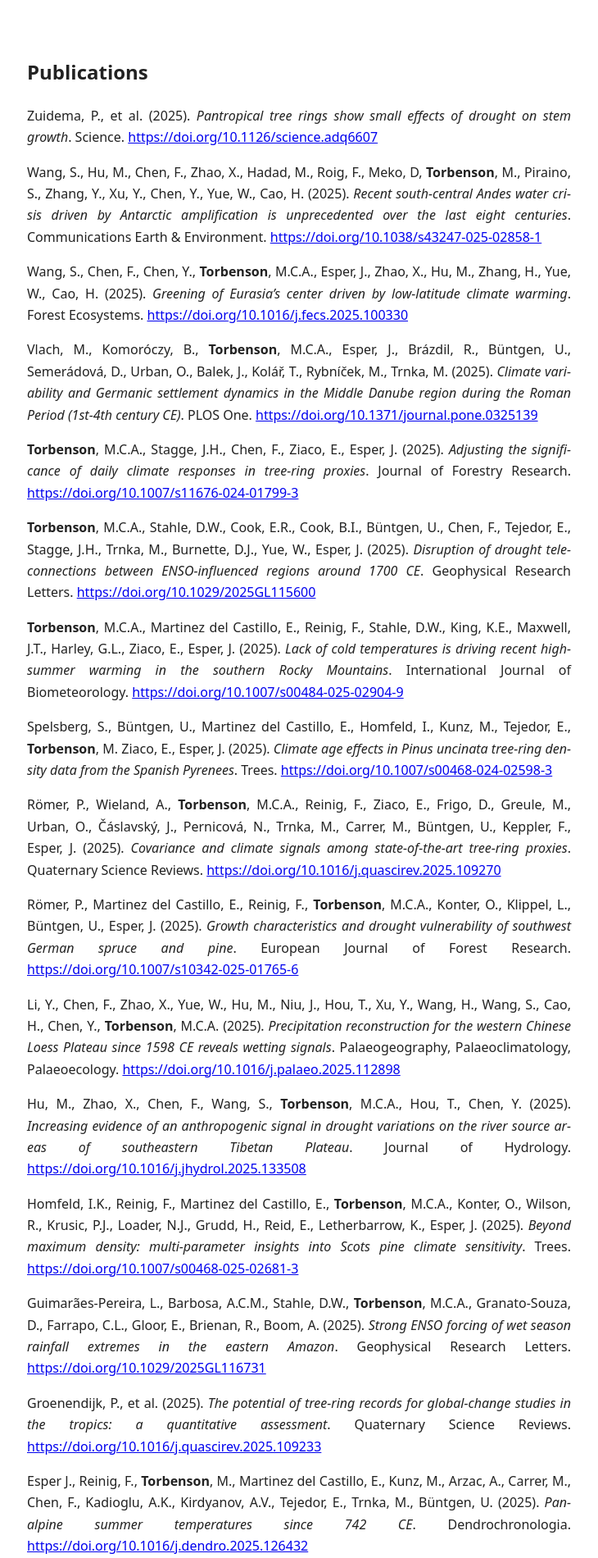
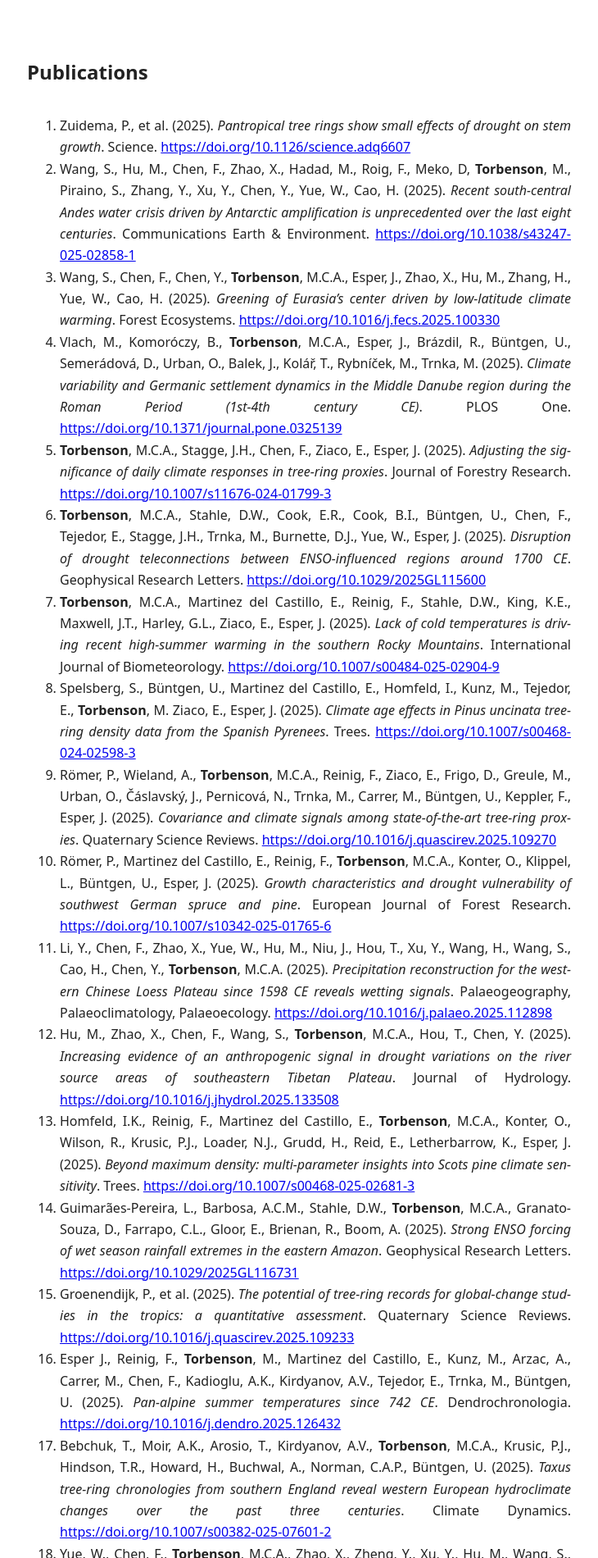
Before and after one commit to mcatorbenson/mcatorbenson.github.io, a Jekyll site: the page built from publications/index.md, in a window 1280 px wide. Shown: the part 223-2123 px from the top of the page at 82% size, without its empty margins (275-1005 px from the left). Built offline with Jekyll 4.4.1, drawn with Linux system fonts in a browser that asks for light colours.

Commit message:
Update index.md

```diff
--- a/publications/index.md
+++ b/publications/index.md
@@ -5,12 +5,14 @@ title: Publications
 
 ## Publications
 
+<ol class="publications">
 {% for pub in site.data.publications %}
-<p>
-  {{ pub.authors | markdownify | remove: "<p>" | remove: "</p>" }}
-  ({{ pub.year }}).
-  <em>{{ pub.title }}</em>.
-  {{ pub.journal }}{% if pub.doi %}.
-  <a href="https://doi.org/{{ pub.doi }}">https://doi.org/{{ pub.doi }}</a>{% endif %}
-</p>
+  <li>
+    {{ pub.authors | markdownify | remove: "<p>" | remove: "</p>" }}
+    ({{ pub.year }}).
+    <em>{{ pub.title }}</em>.
+    {{ pub.journal }}{% if pub.doi %}.
+    <a href="https://doi.org/{{ pub.doi }}">https://doi.org/{{ pub.doi }}</a>{% endif %}
+  </li>
 {% endfor %}
+</ol>
```
